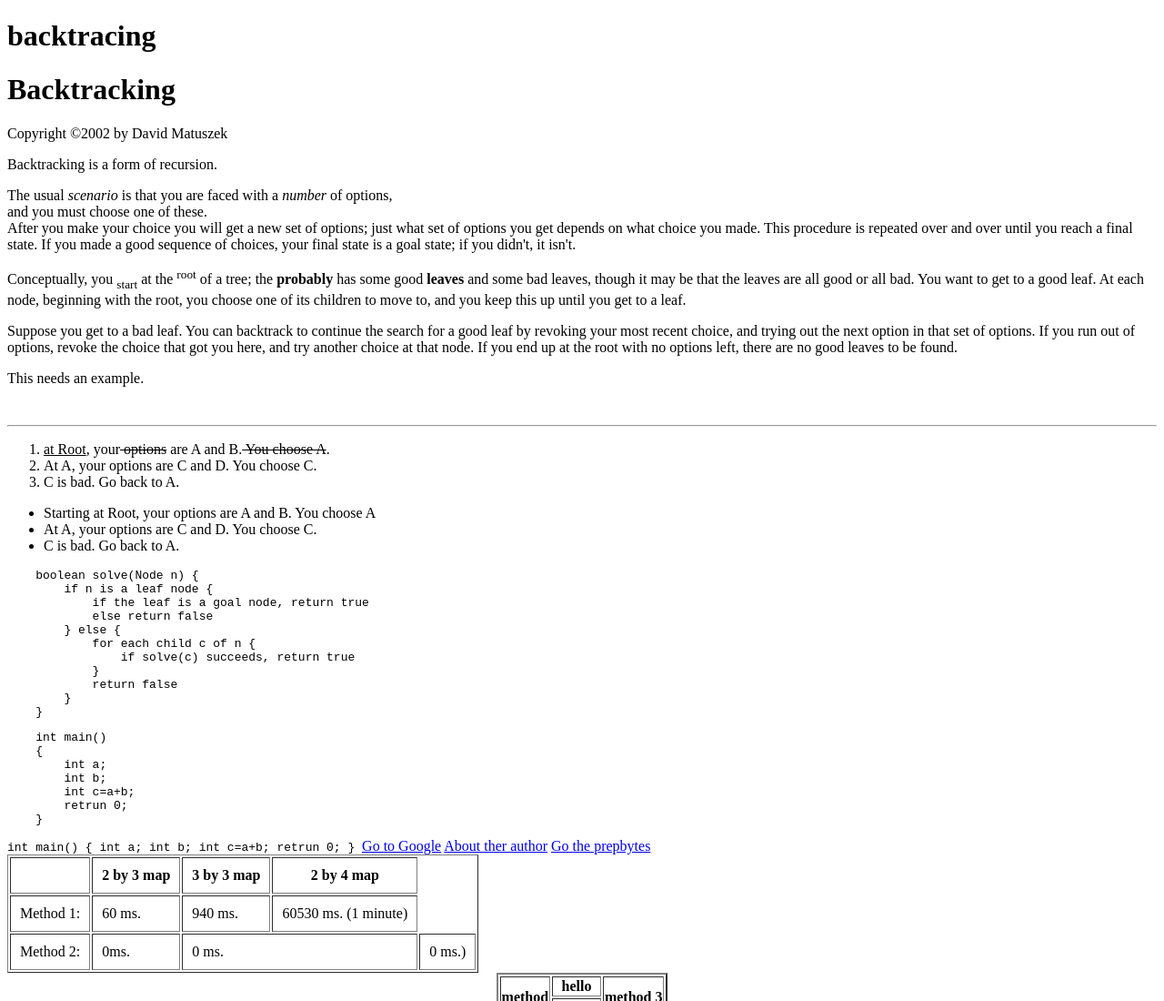
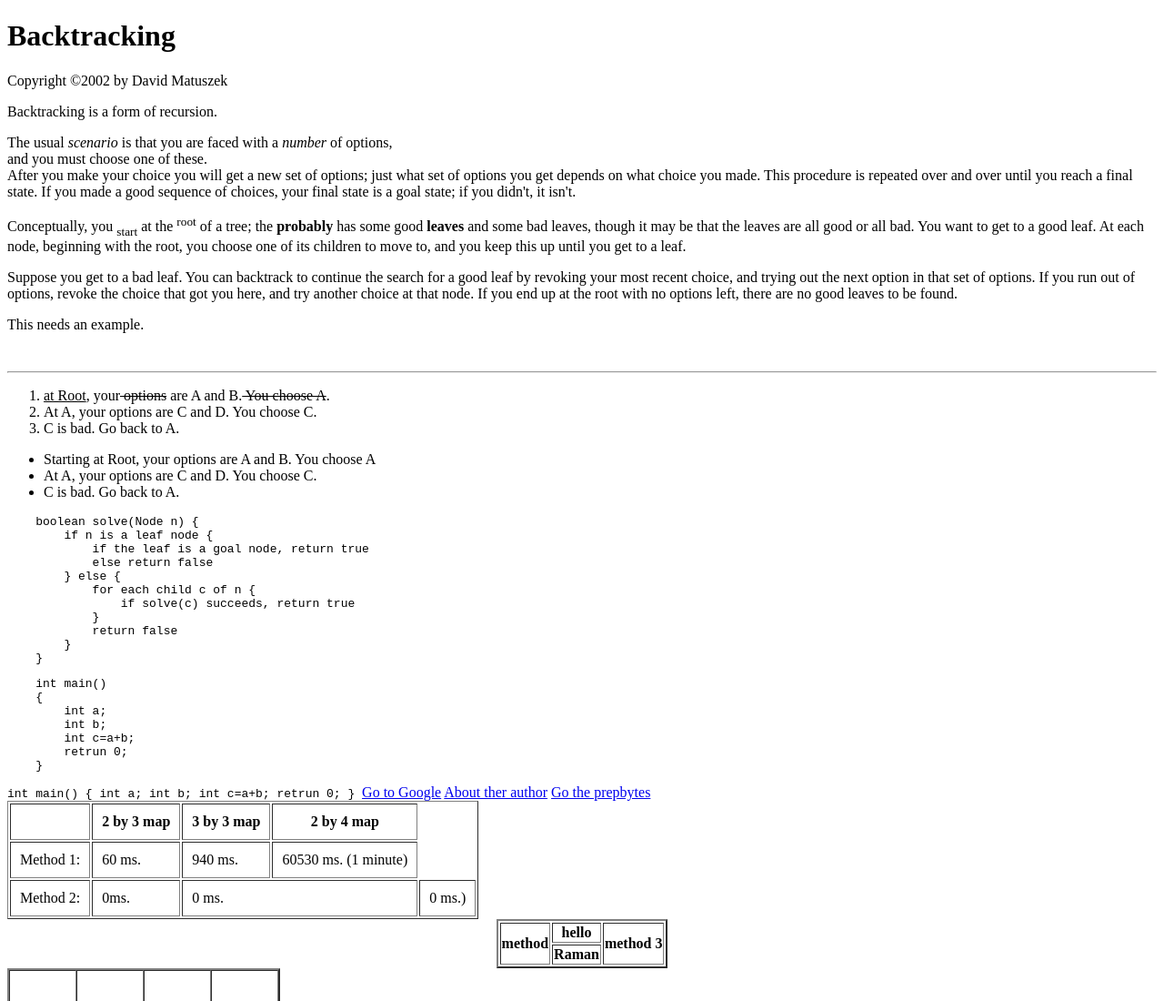
Before and after one commit to ramansaitm/Html-Test-project, a plain HTML site: page index.html in a window 1280 px wide. Shown: the top 1100 px of the page at 91% size. Drawn offline with Linux system fonts and the light colour scheme.

Commit message:
1st commit

```diff
--- a/index.html
+++ b/index.html
@@ -5,7 +5,7 @@
 
     </head>
     <body>
-        <h1>backtracing</h1>
+
         <h1>Backtracking</h1>
 <p>Copyright ©2002 by David Matuszek</p>
 <p>Backtracking is a form of recursion.
```
